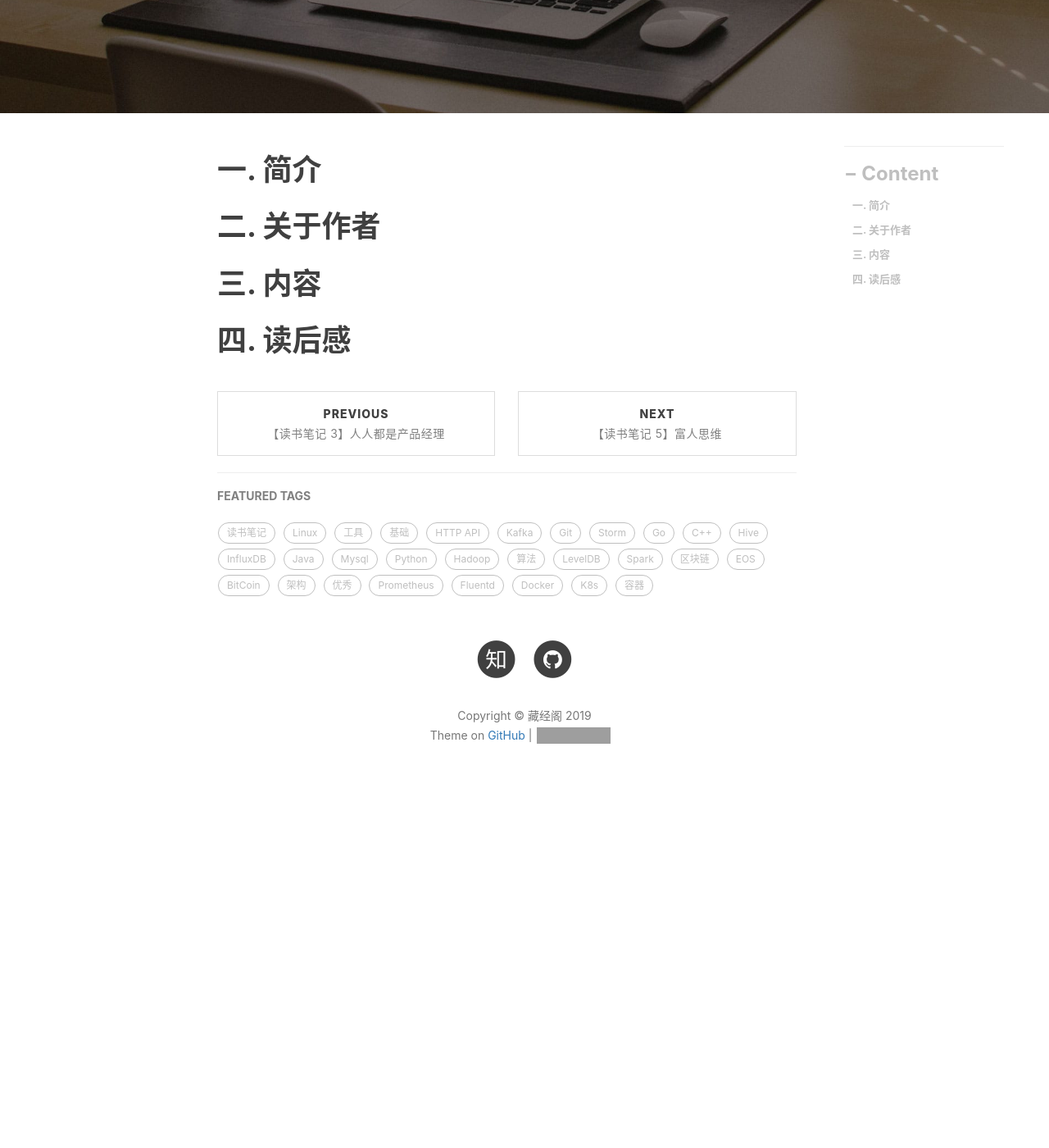
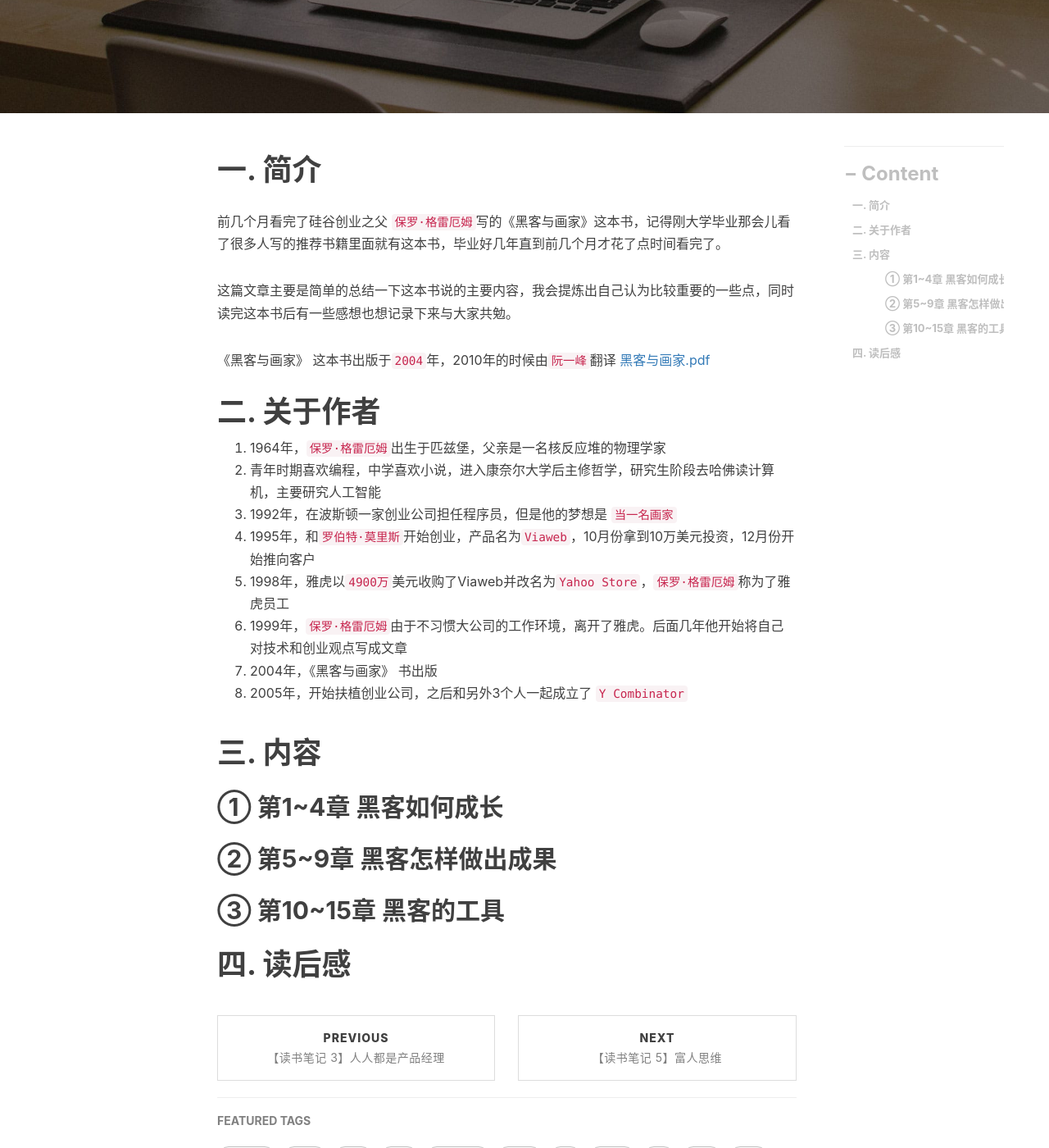
Before and after one commit to engru/chenguolin.github.io, a Jekyll site: the page built from _posts/2016-01-04-【读书笔记-4】黑客与画家.md, in a window 1280 px wide and 1400 px high, scrolled down 319 px. Shown: the whole window at 82% size. Built offline with Jekyll 4.4.1, drawn with Linux system fonts in a browser that asks for light colours; nearby versions of some CDN libraries; comment, search, counter and statistics services are not loaded; before the commit the page ends 1320 px from its top, so only the background shows below that; grey boxes are pictures that could not be loaded.

Commit message:
Update 2016-01-04-【读书笔记-4】黑客与画家.md

```diff
--- a/_posts/2016-01-04-【读书笔记-4】黑客与画家.md
+++ b/_posts/2016-01-04-【读书笔记-4】黑客与画家.md
@@ -7,10 +7,27 @@ tags:          #标签
 ---
 
 # 一. 简介
+前几个月看完了硅谷创业之父 `保罗·格雷厄姆`写的《黑客与画家》这本书，记得刚大学毕业那会儿看了很多人写的推荐书籍里面就有这本书，毕业好几年直到前几个月才花了点时间看完了。
 
+这篇文章主要是简单的总结一下这本书说的主要内容，我会提炼出自己认为比较重要的一些点，同时读完这本书后有一些感想也想记录下来与大家共勉。
+
+《黑客与画家》 这本书出版于`2004`年，2010年的时候由`阮一峰`翻译 [黑客与画家.pdf](https://github.com/chenguolin/chenguolin.github.io/blob/master/data/pdf/%E9%BB%91%E5%AE%A2%E4%B8%8E%E7%94%BB%E5%AE%B6.pdf)
 
 # 二. 关于作者
+1. 1964年，`保罗·格雷厄姆`出生于匹兹堡，父亲是一名核反应堆的物理学家
+2. 青年时期喜欢编程，中学喜欢小说，进入康奈尔大学后主修哲学，研究生阶段去哈佛读计算机，主要研究人工智能
+3. 1992年，在波斯顿一家创业公司担任程序员，但是他的梦想是 `当一名画家`
+4. 1995年，和`罗伯特·莫里斯`开始创业，产品名为`Viaweb`，10月份拿到10万美元投资，12月份开始推向客户
+5. 1998年，雅虎以`4900万`美元收购了Viaweb并改名为`Yahoo Store`，`保罗·格雷厄姆`称为了雅虎员工
+6. 1999年，`保罗·格雷厄姆`由于不习惯大公司的工作环境，离开了雅虎。后面几年他开始将自己对技术和创业观点写成文章
+7. 2004年，《黑客与画家》 书出版
+8. 2005年，开始扶植创业公司，之后和另外3个人一起成立了 `Y Combinator`
 
 # 三. 内容
+## ① 第1~4章 黑客如何成长
+
+## ② 第5~9章 黑客怎样做出成果
+
+## ③ 第10~15章 黑客的工具
 
 # 四. 读后感
```
